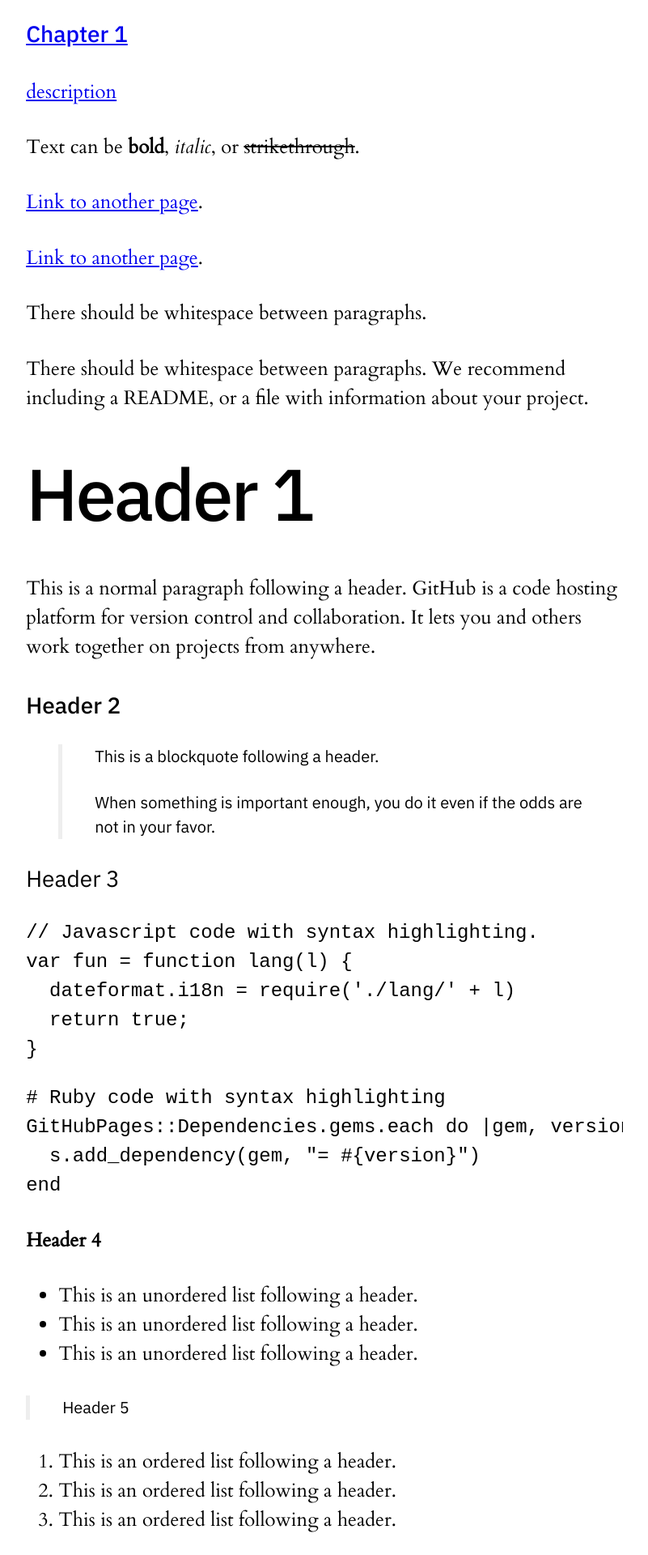
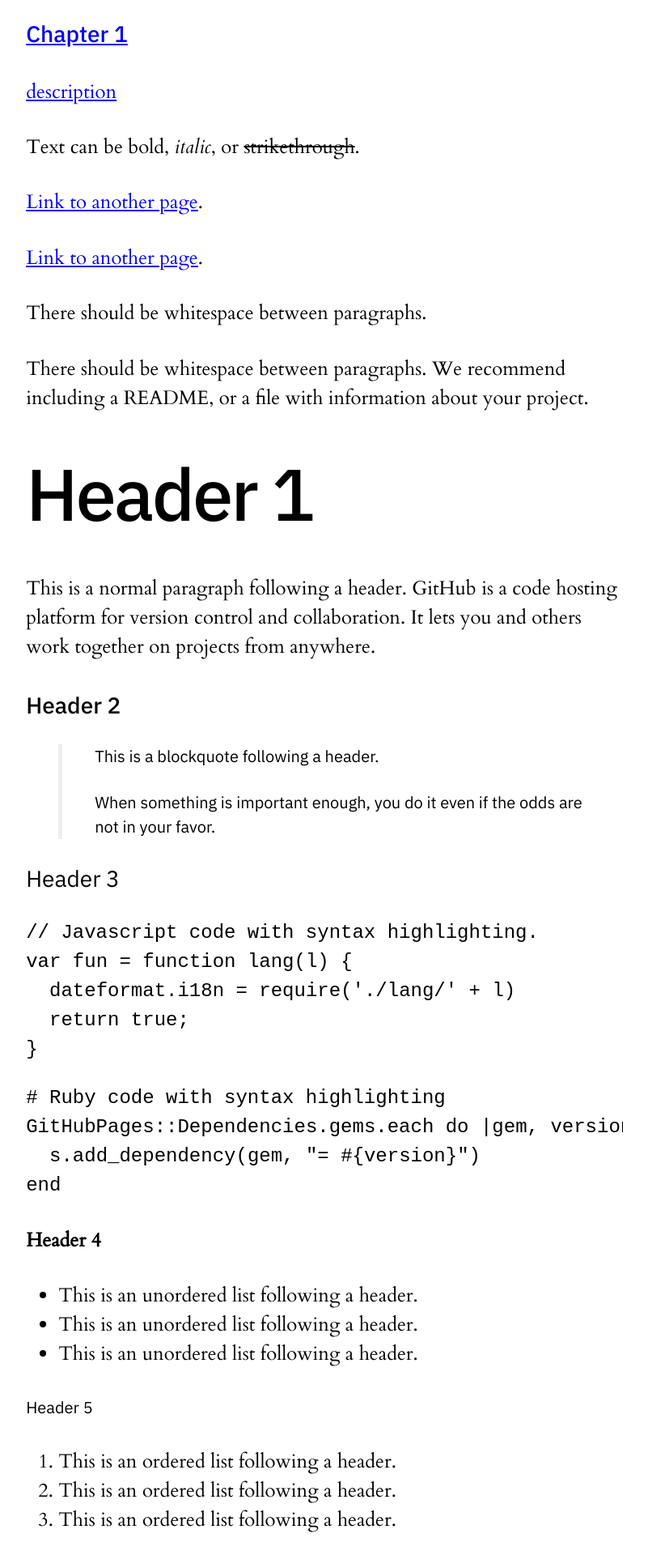
Before and after one commit to Designing-Hope/designing-hope.github.io, a Jekyll site: the page built from index.md, in a window 1280 px wide. Shown: the part 445-2365 px from the top of the page at 81% size, without its empty margins (239-1040 px from the left). Built offline with Jekyll 4.4.1, drawn with Linux system fonts in a browser that asks for light colours.

Commit message:
Updated styles

```diff
--- a/_sass/main.scss
+++ b/_sass/main.scss
@@ -13,19 +13,15 @@ body {
 }
 
 p {
-    display: block;
-    margin-block-start: 1.35em;
-    margin-block-end: 1.35em;
-    margin-inline-start: 0px;
-    margin-inline-end: 0px;
+  display: block;
+  margin-block-start: 1.35em;
+  margin-block-end: 1.35em;
+  margin-inline-start: 0px;
+  margin-inline-end: 0px;
 }
 
-h2 {
-  font-family: "IBM Plex Sans", sans-serif;
-  font-size: 28px;
+b, strong {
   font-weight: 500;
-  -webkit-font-smoothing: antialiased;
-  -moz-osx-font-smoothing: grayscale;
 }
 
 .main-content {
@@ -49,6 +45,14 @@ h1{
   -moz-osx-font-smoothing: grayscale;
 }
 
+h2 {
+  font-family: "IBM Plex Sans", sans-serif;
+  font-size: 28px;
+  font-weight: 500;
+  -webkit-font-smoothing: antialiased;
+  -moz-osx-font-smoothing: grayscale;
+}
+
 h3{
   font-family: "IBM Plex Sans", sans-serif;
   font-weight: 400;
@@ -61,8 +65,6 @@ h5 {
     font-family: "IBM Plex Sans", sans-serif;
     font-size: 20px;
     font-weight: 400;
-    border-left: #eee 5px solid;
-    padding: 0 0 0 40px;
     -webkit-font-smoothing: antialiased;
     -moz-osx-font-smoothing: grayscale;
 }
```
